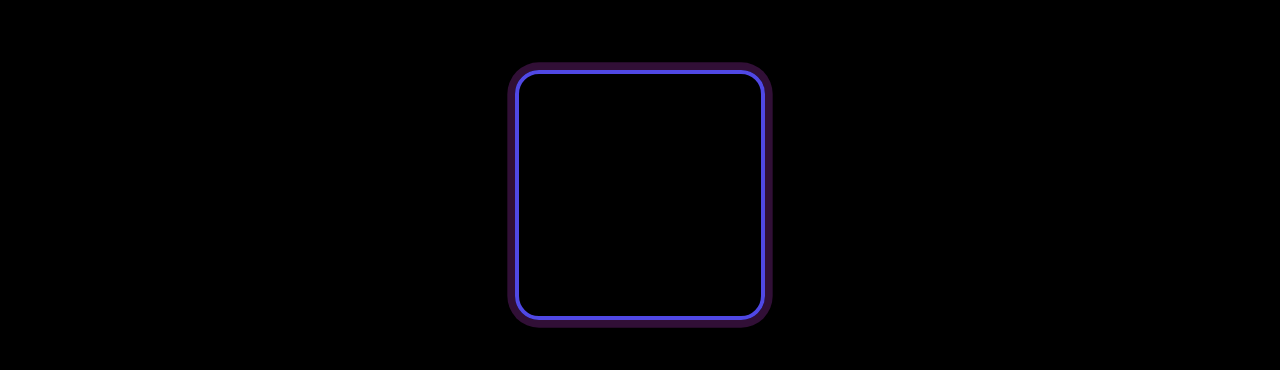
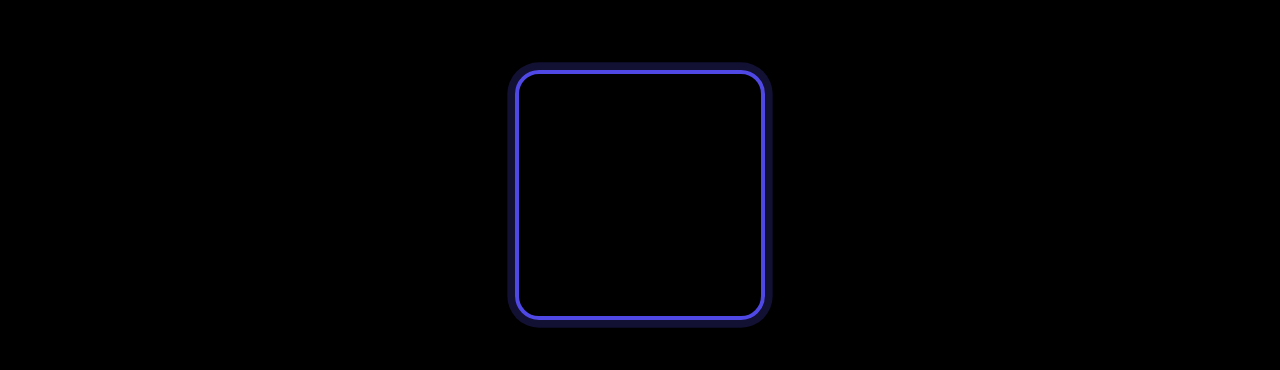
Before and after one commit to Zidans-Haare/beer-pong, a Next.js app: page /join in a window 1280 px wide. Both pictures are taken after a click on the button "QR scannen". Shown: the part 215-585 px from the top of the page. Built offline with nearby package versions, Linux system fonts and the light colour scheme; no server answers.

Commit message:
fix: finale Farb-Bereinigung — kein Lila/Magenta mehr
- ParticipantList GAST-Badge, GuestStatusBadge Icon
- TeamList Gast-Farbe, NotificationSettingsDialog
- QRScanner Glow, StatsCharts erste Farbe

```diff
--- a/src/components/NotificationSettingsDialog.tsx
+++ b/src/components/NotificationSettingsDialog.tsx
@@ -135,10 +135,10 @@ export default function NotificationSettingsDialog({ onClose }: { onClose: () =>
                     <div style={{ display: 'flex', flexDirection: 'column', alignItems: 'center', textAlign: 'center', marginBottom: 'var(--spacing-8)' }}>
                         <div style={{
                             padding: 'var(--spacing-3)',
-                            background: 'rgba(217, 70, 239, 0.1)',
+                            background: 'rgba(80, 72, 229, 0.08)',
                             borderRadius: 'var(--radius-md)',
                             marginBottom: 'var(--spacing-3)',
-                            border: '1px solid rgba(217, 70, 239, 0.2)'
+                            border: '1px solid rgba(80, 72, 229, 0.2)'
                         }}>
                             <Settings size={28} style={{ color: 'var(--color-primary)' }} />
                         </div>
--- a/src/components/QRScanner.tsx
+++ b/src/components/QRScanner.tsx
@@ -286,9 +286,9 @@ export default function QRScanner({ onScan, onClose }: QRScannerProps) {
                     <motion.div
                       animate={{
                         boxShadow: [
-                          '0 0 0 4px rgba(217, 70, 239, 0.5)',
-                          '0 0 0 8px rgba(217, 70, 239, 0.2)',
-                          '0 0 0 4px rgba(217, 70, 239, 0.5)',
+                          '0 0 0 4px rgba(80, 72, 229, 0.5)',
+                          '0 0 0 8px rgba(80, 72, 229, 0.2)',
+                          '0 0 0 4px rgba(80, 72, 229, 0.5)',
                         ],
                       }}
                       transition={{
--- a/src/components/StatsCharts.tsx
+++ b/src/components/StatsCharts.tsx
@@ -34,7 +34,7 @@ export default function StatsCharts({ stats }: { stats: PlayerStats[] }) {
         return { topWinRate, topCupDiff, topDuration };
     }, [stats]);
 
-    const NEON_COLORS = ['#d946ef', '#06b6d4', '#8b5cf6', '#10b981', '#f59e0b']; // Exact match from design system
+    const NEON_COLORS = ['#5048e5', '#06b6d4', '#8b5cf6', '#10b981', '#f59e0b']; // Exact match from design system
 
     return (
         <div style={{ display: 'grid', gridTemplateColumns: 'repeat(auto-fit, minmax(300px, 1fr))', gap: 'var(--spacing-8)' }}>
--- a/src/components/tournament/GuestStatusBadge.tsx
+++ b/src/components/tournament/GuestStatusBadge.tsx
@@ -61,7 +61,7 @@ export default function GuestStatusBadge({ guestId, guestName, tournamentId, isP
                     width: '32px',
                     height: '32px',
                     borderRadius: '50%',
-                    background: '#9b59b6',
+                    background: 'var(--color-primary)',
                     display: 'flex',
                     alignItems: 'center',
                     justifyContent: 'center',
--- a/src/components/tournament/ParticipantList.tsx
+++ b/src/components/tournament/ParticipantList.tsx
@@ -106,7 +106,7 @@ function ParticipantCard({ name, image, isGuest }: { name: string; image?: strin
                 <span style={{
                     fontSize: '0.65rem',
                     fontWeight: 600,
-                    color: '#9b59b6',
+                    color: 'var(--color-primary)',
                     marginLeft: 'auto'
                 }}>
                     GAST
--- a/src/components/tournament/TeamList.tsx
+++ b/src/components/tournament/TeamList.tsx
@@ -86,7 +86,7 @@ function TeamMemberRow({ member, isGuest }: { member: { name: string; image?: st
                 size={20}
                 isGuest={isGuest}
             />
-            <span style={{ color: isGuest ? '#9b59b6' : 'var(--color-text)' }}>
+            <span style={{ color: isGuest ? 'var(--color-primary)' : 'var(--color-text)' }}>
                 {member.name} {isGuest && '(Gast)'}
             </span>
         </div>
```
